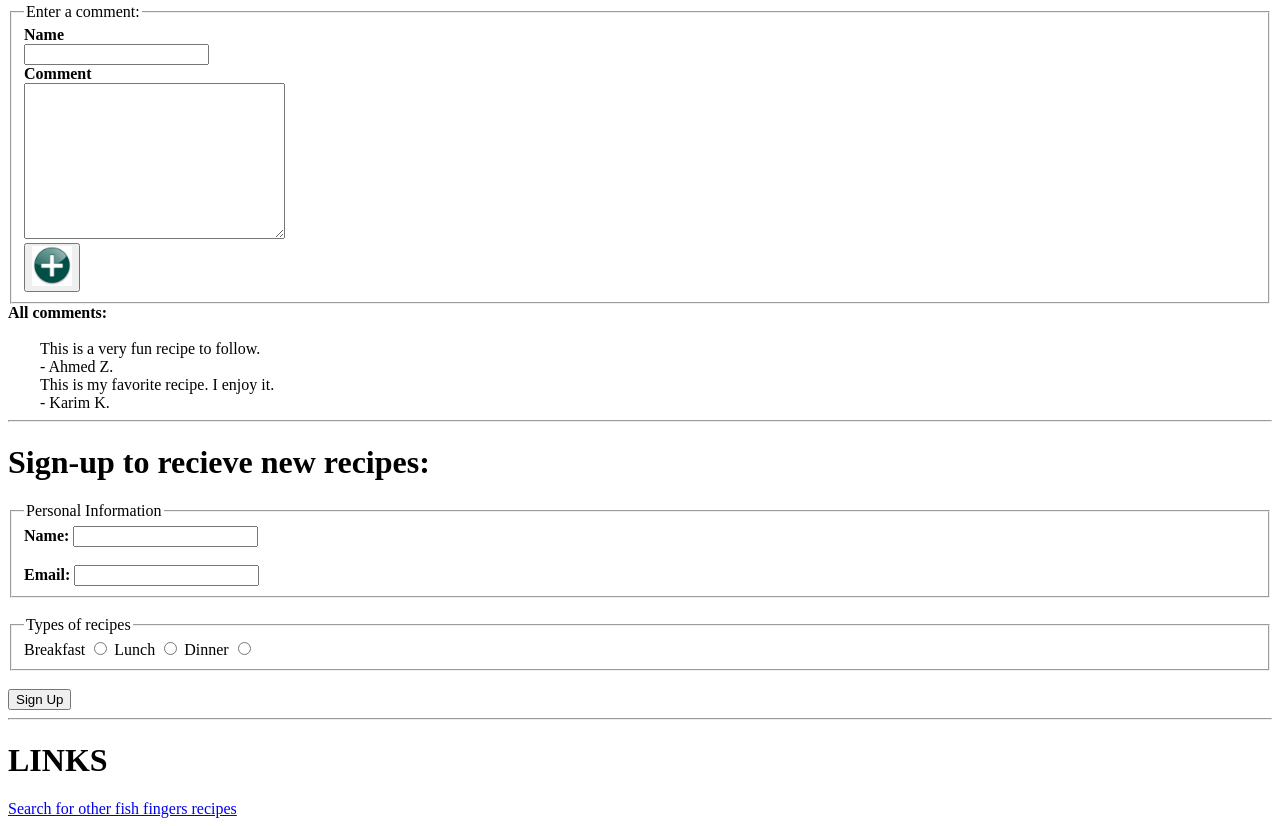
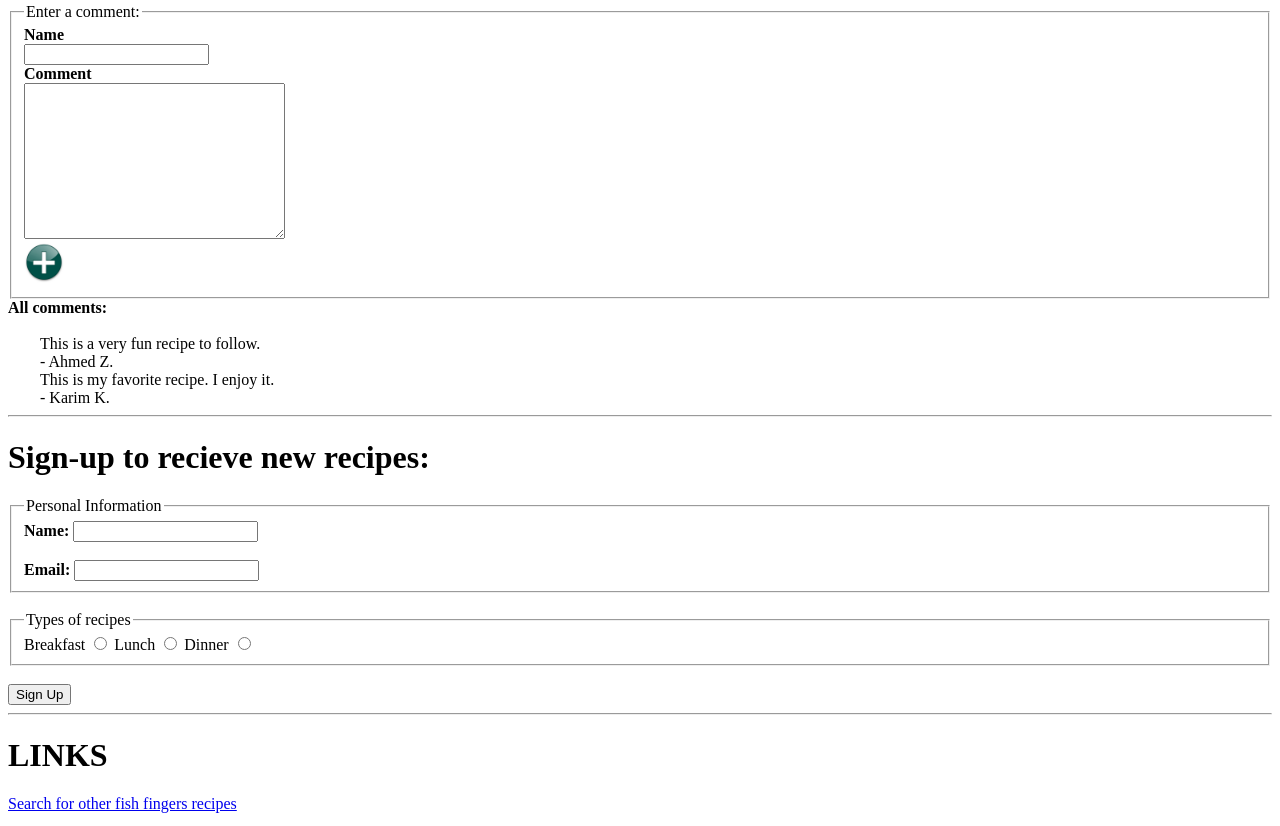
Before and after one commit to Muhab2001/hw1_submission, a plain HTML site: page FishFinger.html in a window 1280 px wide. Shown: the part 891-1717 px from the top of the page. Drawn offline with Linux system fonts and the light colour scheme.

Commit message:
using input="image" instead of embedded img

```diff
--- a/FishFinger.html
+++ b/FishFinger.html
@@ -104,9 +104,14 @@
           rows="10"
         ></textarea
         ><br />
-        <button type="submit">
-          <img width="40" height="40" src="PlusSign.jpg" alt="plus sign icon" />
-        </button>
+        <input
+          name="submit"
+          type="image"
+          width="40"
+          height="40"
+          src="PlusSign.jpg"
+          alt="plus sign icon"
+        />
       </fieldset>
     </form>
     <div><strong>All comments:</strong></div>
```
